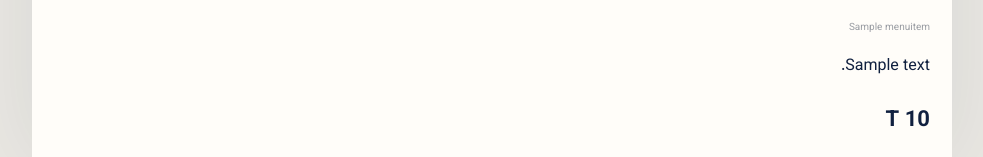
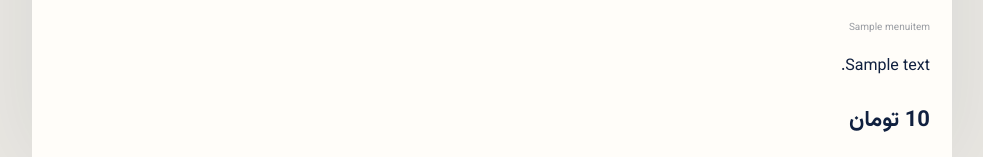
Before and after one commit to ShayanSh96/DidiMenu, a Django app: a page that uses templates/menu/item_detail.html in a window 1280 px wide. Shown: the part 782-939 px from the top of the page, without its empty margins (148-1131 px from the left). Run offline with Django 5.2, Linux system fonts and the light colour scheme; tables that the repository leaves empty hold one stand-in row (values such as "Sample post"); grey boxes marked "Sample" are stand-in pictures.

Commit message:
Format detail page prices with thousand separators

```diff
--- a/templates/menu/item_detail.html
+++ b/templates/menu/item_detail.html
@@ -1,4 +1,4 @@
-{% load static %}
+{% load static humanize %}
 <!doctype html>
 <html lang="fa" dir="rtl">
 <head>
@@ -21,7 +21,7 @@
             {% if item.description %}<p class="detail-description">{{ item.description }}</p>{% endif %}
 
             {% if item.is_available %}
-                <div class="detail-price">{{ item.price }} T</div>
+                <div class="detail-price">{{ item.price|intcomma }} تومان</div>
             {% else %}
                 <div class="detail-price unavailable">ناموجود</div>
             {% endif %}
```
